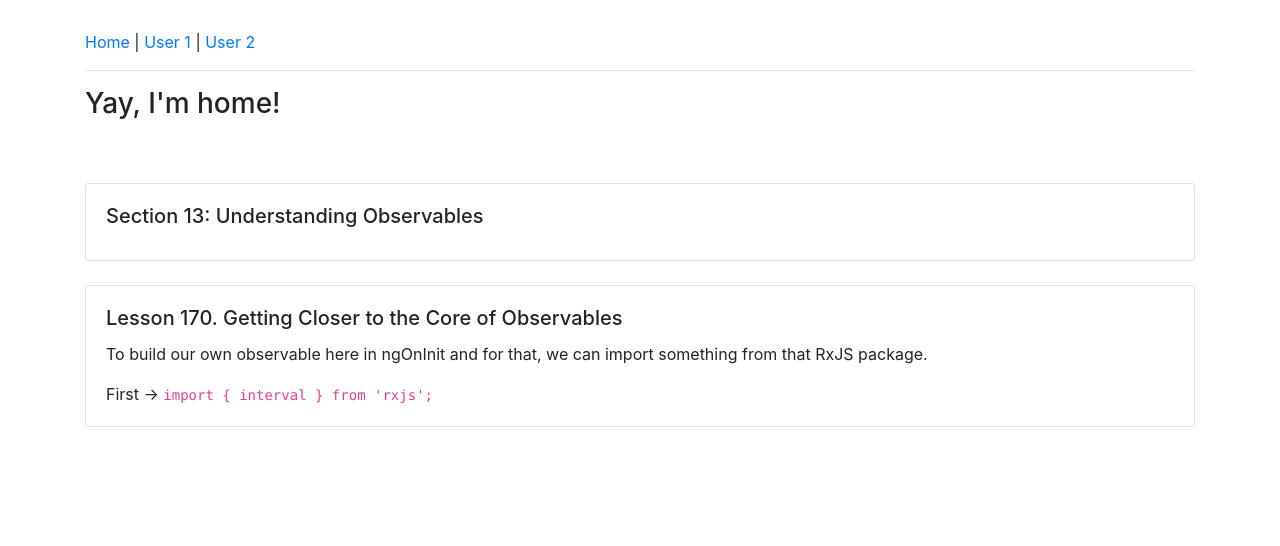
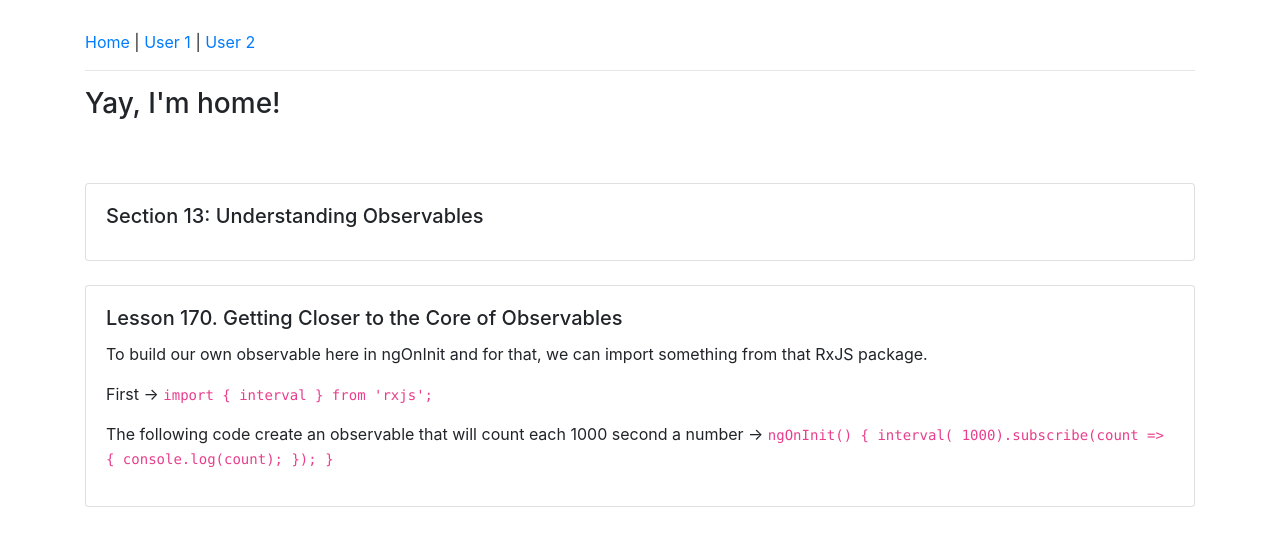
Before and after one commit to Sandro81/angularCourse-Observables, an Angular app: page / in a window 1280 px wide. Shown: the top 546 px of the page. Built offline with nearby package versions, Linux system fonts and the light colour scheme.

Commit message:
Observable

```diff
--- a/src/app/app.component.html
+++ b/src/app/app.component.html
@@ -34,6 +34,11 @@
           <h5 class="card-title">Lesson 170. Getting Closer to the Core of Observables</h5>
           <p class="card-text"> To build our own observable here in ngOnInit and for that, we can import something from that RxJS package. </p>
           <p class="card-text">First -> <code>import &#123; interval } from 'rxjs';</code></p>
+          <p>The following code create an observable that will count each 1000 second a number -> <code>ngOnInit() &#123;
+            interval( 1000).subscribe(count => &#123;
+            console.log(count);
+            });
+            }</code></p>
         </div>
       </div>
       <!--
```
